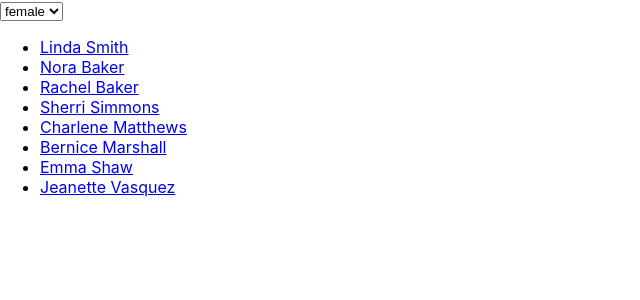
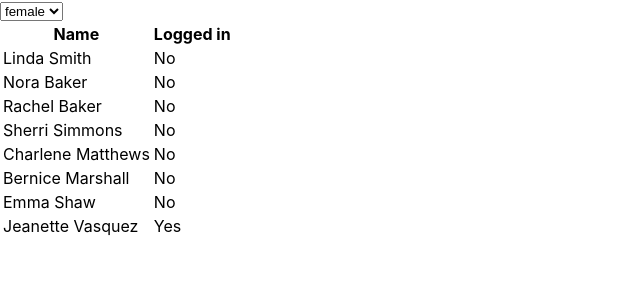
Before and after one commit to alkanngo/jointAcademy-Tiers, a React (Create React App) app: page / in a window 1280 px wide. Shown: the top 300 px of the page, without its empty margins (0-640 px from the left). Built offline with nearby package versions, Linux system fonts and the light colour scheme.

Commit message:
Adds indication of logged in user

```diff
--- a/src/routes/Users.tsx
+++ b/src/routes/Users.tsx
@@ -1,9 +1,10 @@
 import React, { useEffect, useState }  from 'react'
-import { Link } from "react-router-dom"
+import { useHistory } from "react-router-dom";
 import { useForm } from "react-hook-form"
 import apiClient from "../service/api"
 
 const Users = () => {
+  const history = useHistory();
   const { register, watch } = useForm()
   const watchGender = watch("gender", "F");
   const [users, setUsers] = useState<Record<string, any>[]>([])
@@ -26,9 +27,19 @@ const Users = () => {
         <option value="M">male</option>
       </select>
 
-      <ul>
-        {filteredUsers.map((user) => { return ( <li><Link to={`/user/${user.id}`}>{`${user.name.first} ${user.name.last}`}</Link></li> )})}
-      </ul>
+      <table>
+        <tr>
+          <th>Name</th>
+          <th>Logged in</th>
+        </tr>
+
+        {filteredUsers.map((user) => { return (
+          <tr onClick={() => history.push(`/user/${user.login.id}`)}>
+            <td>{`${user.name.first} ${user.name.last}`}</td>
+            <td>{`${user.login.username === process.env.REACT_APP_USERNAME ? 'Yes' : 'No'}`}</td>
+          </tr>
+        )})}
+      </table>
     </div>
   );
 }
```
Also changed, not shown: 1 other file (tests, documents, lock files or other folders).
